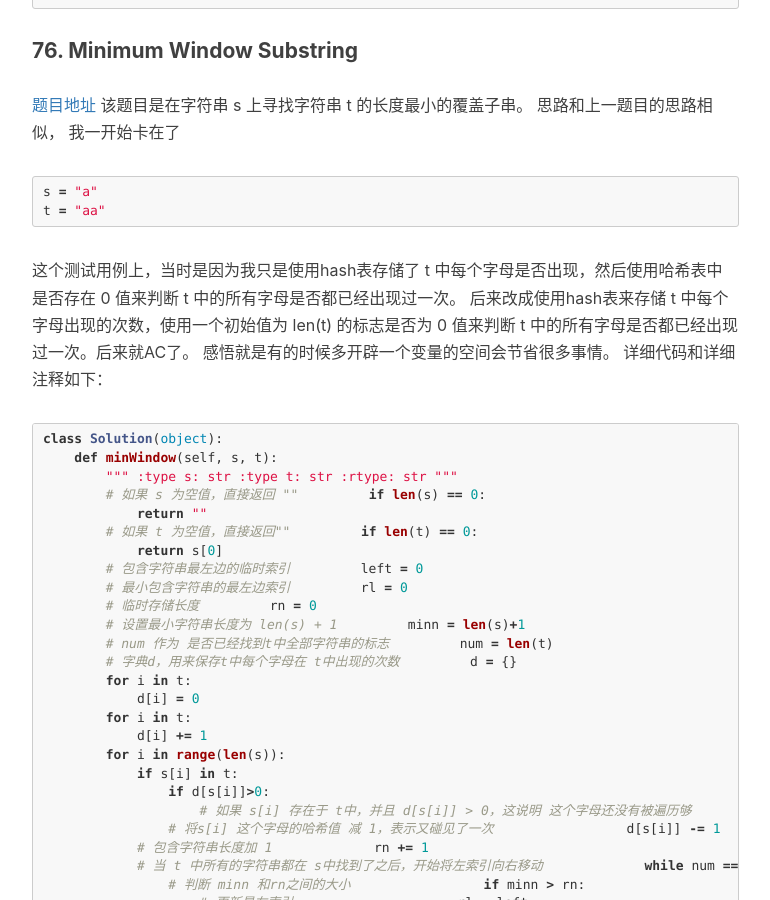
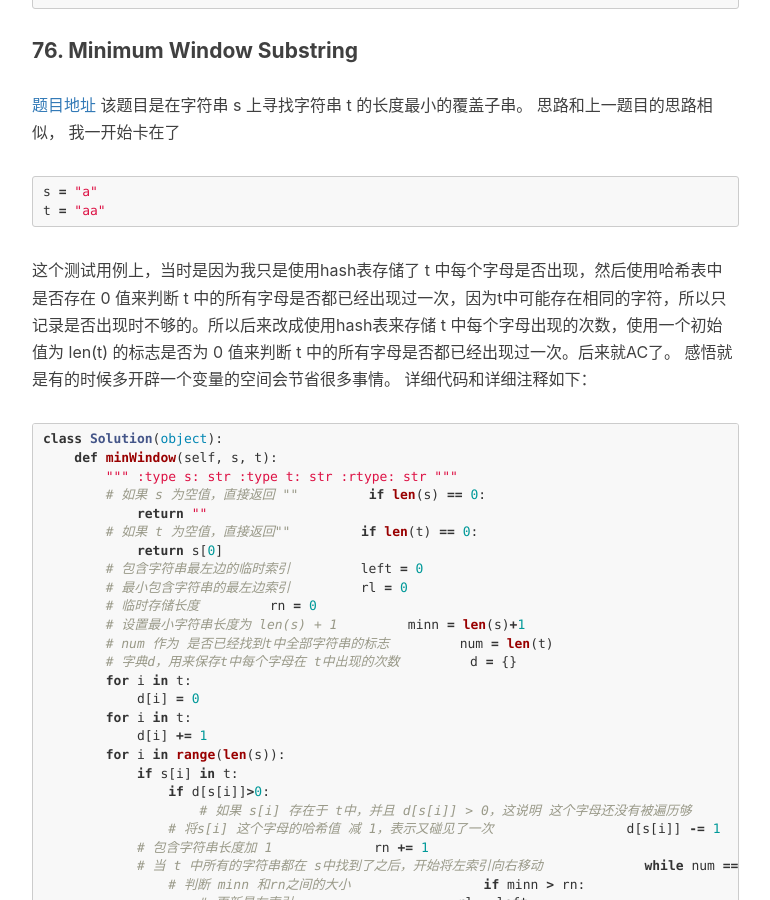
Before and after one commit to shihunyewu/shihunyewu.github.io, a Jekyll site: the page built from _posts/2018-03-22-windows-leetcode.md, in a window 1280 px wide and 900 px high, scrolled down 1341 px. Shown: the whole window, without its empty margins (233-1003 px from the left). Built offline with Jekyll 4.4.1, drawn with Linux system fonts in a browser that asks for light colours; nearby versions of some CDN libraries; comment, search, counter and statistics services are not loaded.

Commit message:
补充了一点说明语言

````diff
--- a/_posts/2018-03-22-windows-leetcode.md
+++ b/_posts/2018-03-22-windows-leetcode.md
@@ -51,8 +51,7 @@ class Solution(object):
 s = "a"
 t = "aa"
 ```
-这个测试用例上，当时是因为我只是使用hash表存储了 t 中每个字母是否出现，然后使用哈希表中是否存在 0 值来判断 t 中的所有字母是否都已经出现过一次。
-后来改成使用hash表来存储 t 中每个字母出现的次数，使用一个初始值为 len(t) 的标志是否为 0 值来判断 t 中的所有字母是否都已经出现过一次。后来就AC了。
+这个测试用例上，当时是因为我只是使用hash表存储了 t 中每个字母是否出现，然后使用哈希表中是否存在 0 值来判断 t 中的所有字母是否都已经出现过一次，因为t中可能存在相同的字符，所以只记录是否出现时不够的。所以后来改成使用hash表来存储 t 中每个字母出现的次数，使用一个初始值为 len(t) 的标志是否为 0 值来判断 t 中的所有字母是否都已经出现过一次。后来就AC了。
 感悟就是有的时候多开辟一个变量的空间会节省很多事情。
 详细代码和详细注释如下：
 
````
